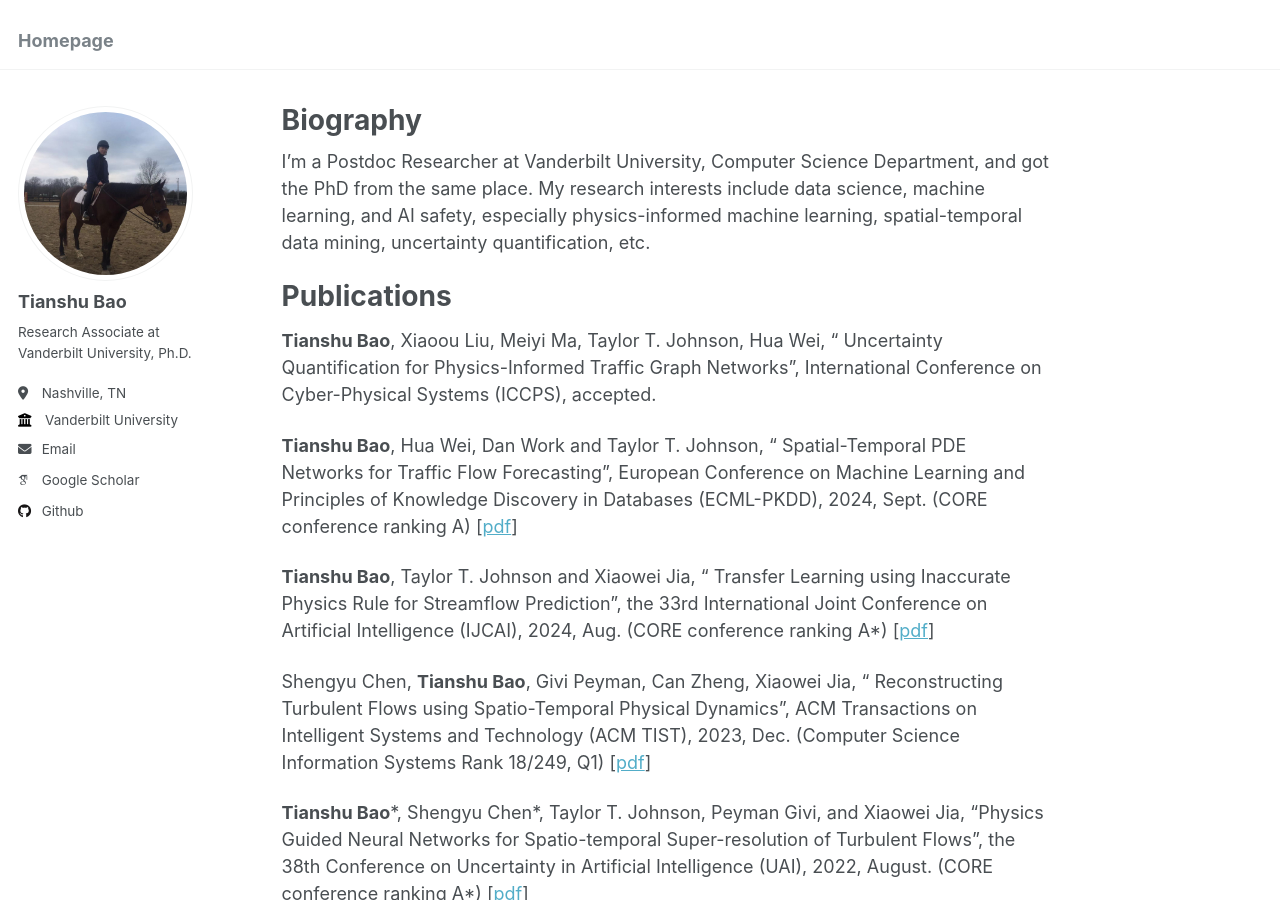
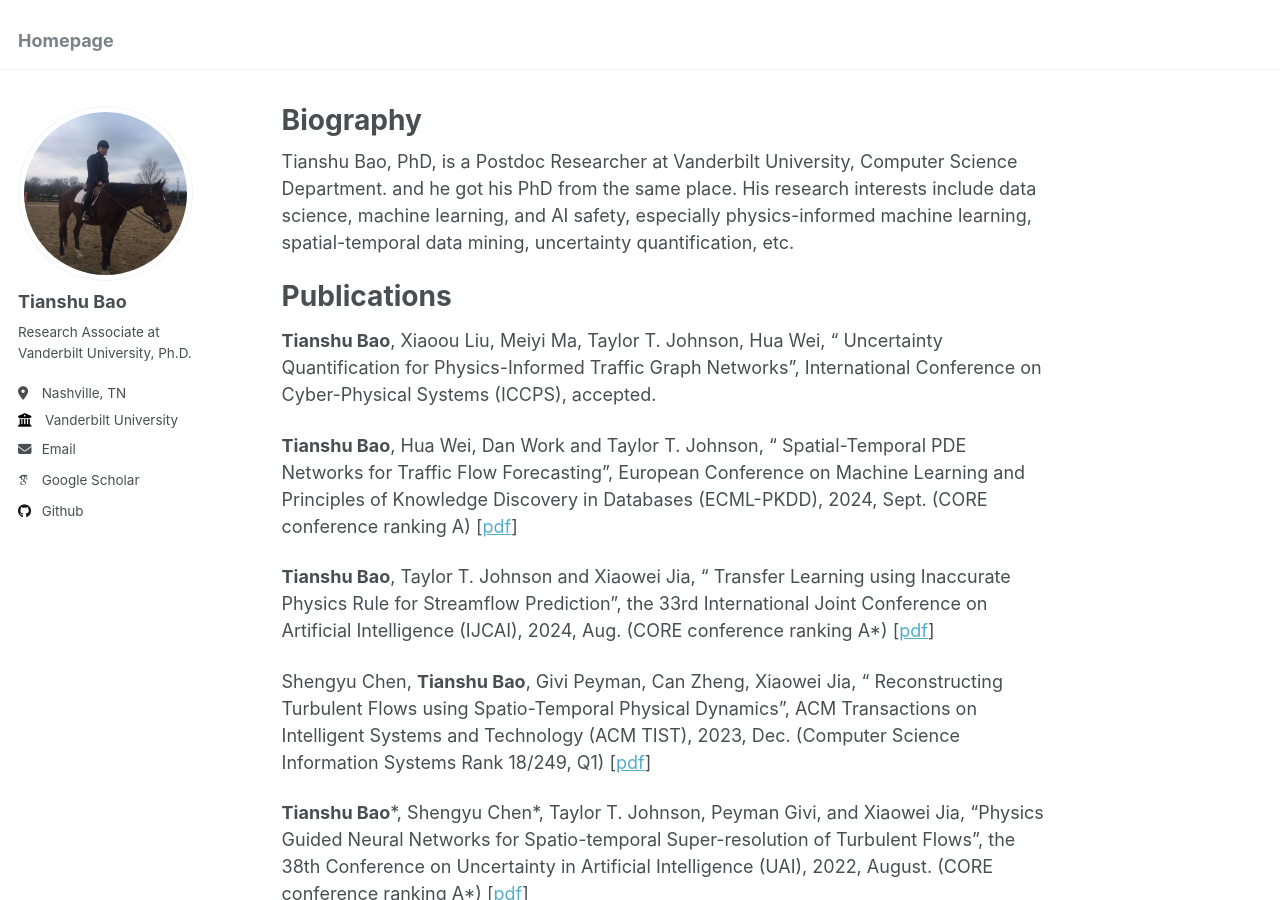
Before and after one commit to tianshubao1/tianshubao1.github.io, a Jekyll site: the page built from _pages/about.md, in a window 1280 px wide and 900 px high. Built offline with Jekyll 4.4.1, drawn with Linux system fonts in a browser that asks for light colours; some web fonts are replaced.

Commit message:
Update about.md

```diff
--- a/_pages/about.md
+++ b/_pages/about.md
@@ -6,7 +6,7 @@ redirect_from:
   - /about/
   - /about.html
 ---
-I'm a Postdoc Researcher at Vanderbilt University, Computer Science Department, and got the PhD from the same place. My research interests include data science, machine learning, and AI safety, especially physics-informed machine learning, spatial-temporal data mining, uncertainty quantification, etc.
+Tianshu Bao, PhD, is a Postdoc Researcher at Vanderbilt University, Computer Science Department. and he got his PhD from the same place. His research interests include data science, machine learning, and AI safety, especially physics-informed machine learning, spatial-temporal data mining, uncertainty quantification, etc.
 
 
 Publications
```
